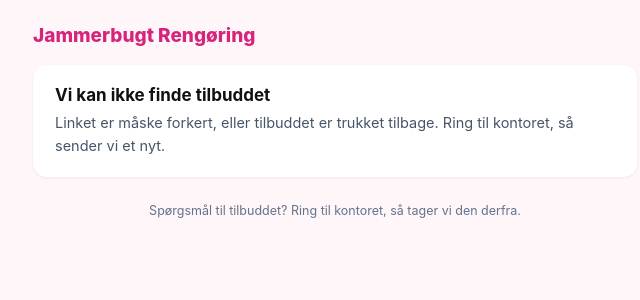
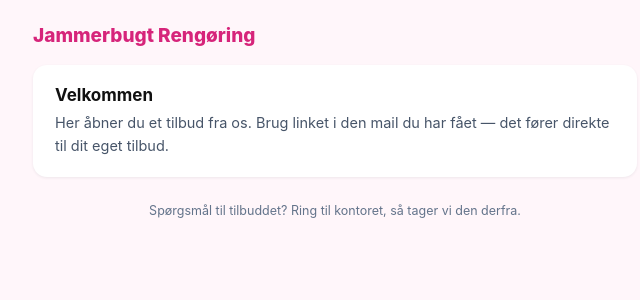
Before and after one commit to jammerbugtrengoering/jammerbugtrengoering-kundeportal, a React (Vite) app: page / in a window 1280 px wide. Shown: the top 300 px of the page, without its empty margins (305-945 px from the left). Built offline with nearby package versions, Linux system fonts and the light colour scheme.

Commit message:
Neutral forside på rod-adressen
Uden nøgle i adressen viste siden 'Vi kan ikke finde tilbuddet'. Det er
ikke en fejl — det er bare nogen der er landet på forsiden — men teksten
fik det til at se ud som om noget var gået galt.

```diff
--- a/src/App.jsx
+++ b/src/App.jsx
@@ -115,6 +115,22 @@ export default function App() {
 
   if (henter) {
     return <Ramme><div style={{ ...F.kort, textAlign: "center", color: "#94A3B8" }}>Henter tilbuddet…</div></Ramme>;
+  }
+
+  // Rod-adressen uden noegle er ikke en fejl — det er bare nogen der er landet her.
+  // "Vi kan ikke finde tilbuddet" ville faa dem til at tro at noget var gaaet galt.
+  if (!noegle) {
+    return (
+      <Ramme>
+        <div style={F.kort}>
+          <div style={{ fontSize: 17, fontWeight: 700, marginBottom: 6 }}>Velkommen</div>
+          <div style={{ fontSize: 14.5, color: "#475569", lineHeight: 1.6 }}>
+            Her åbner du et tilbud fra os. Brug linket i den mail du har fået —
+            det fører direkte til dit eget tilbud.
+          </div>
+        </div>
+      </Ramme>
+    );
   }
 
   if (fejl === "ukendt" && !tilbud) {
```
